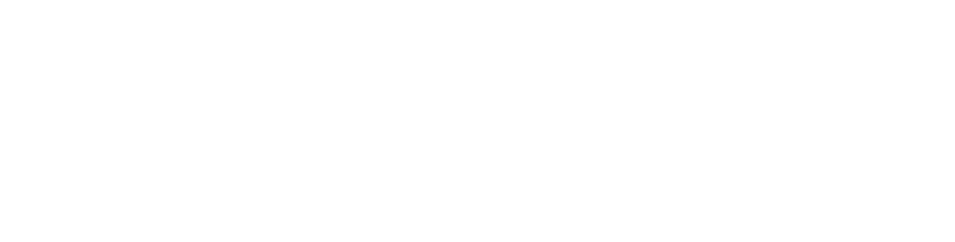
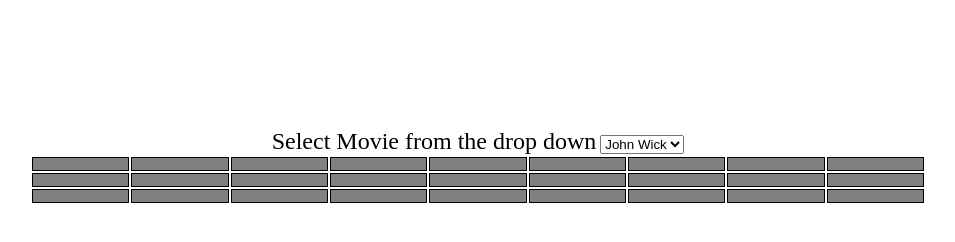
Before and after one commit to sherry-gurvinder/C0777767_CSD2214_7_TEST1_MovieTickets, a plain HTML site: page index.html in a window 1280 px wide. Shown: the whole page, without its empty margins (162-1117 px from the left). Drawn offline with nearby package versions, Linux system fonts and the light colour scheme.

Commit message:
second commit

```diff
--- a/index.html
+++ b/index.html
@@ -11,9 +11,51 @@
     <title>Movie Ticket</title>
 </head>
 <body>
+    <form style="    text-align: center;
+    margin-top: 10%;">
 
-
-
+  <span style="font-size: 24px;">Select Movie from the drop down</span>
+    <select name="movie" id="movie">
+        <option>John Wick</option>
+        <option>Gone Girl</option>
+        <option>Arrival</option>
+    </select>
+<table class="movietable">
+    <tr class="movierow">
+        <td class="movieseat na"></td>
+        <td class="movieseat na"></td>
+        <td class="movieseat na"></td>
+        <td class="movieseat na"></td>
+        <td class="movieseat na"></td>
+        <td class="movieseat na"></td>
+        <td class="movieseat na"></td>
+        <td class="movieseat na"></td>
+        <td class="movieseat na"></td>
+    </tr>
+    <tr class="movierow">
+        <td class="movieseat na"></td>
+        <td class="movieseat na"></td>
+        <td class="movieseat na"></td>
+        <td class="movieseat na"></td>
+        <td class="movieseat na"></td>
+        <td class="movieseat na"></td>
+        <td class="movieseat na"></td>
+        <td class="movieseat na"></td>
+        <td class="movieseat na"></td>
+    </tr>
+    <tr class="movierow">
+        <td class="movieseat na"></td>
+        <td class="movieseat na"></td>
+        <td class="movieseat na"></td>
+        <td class="movieseat na"></td>
+        <td class="movieseat na"></td>
+        <td class="movieseat na"></td>
+        <td class="movieseat na"></td>
+        <td class="movieseat na"></td>
+        <td class="movieseat na"></td>
+    </tr>
+</table>
+</form>
 
 </body>
 
--- a/javascript.js
+++ b/javascript.js
@@ -1,3 +1,14 @@
 $( document ).ready(function() {
-   alert("Movie Ticket Booking");
+
+
+
+ $(".movieseat").click(function()
+ {
+
+   $( this ).toggleClass("selected");
+
+
+ })
+
+
 });
--- a/style.css
+++ b/style.css
@@ -1,3 +1,25 @@
 html,body{
     margin: 0 auto;
 }
+.movietable
+{
+    width: 70%;
+    margin-left: 15%;
+}
+.movietable td{
+    width: 1%;
+    border: 1px solid black;
+    height: 10px;
+}
+.na
+{
+    background-color: grey;
+}
+.selected
+{
+    background-color: green;
+}
+.occupied
+{
+
+}
```
